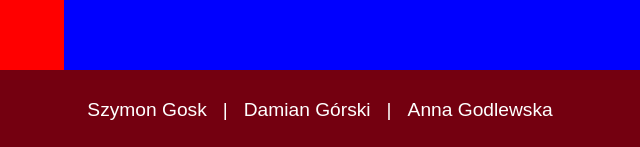
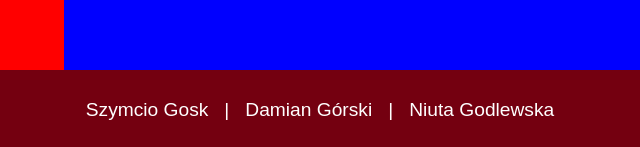
Before and after one commit to Szymon-Gosk/szymon-gosk.github.io, a plain HTML site: page html/przyrost-naturalny.html in a window 1280 px wide. Shown: the part 650-797 px from the top of the page, 320-960 px from the left. Drawn offline with nearby package versions, Linux system fonts and the light colour scheme.

Commit message:
poprawa imienia

```diff
--- a/html/przyrost-naturalny.html
+++ b/html/przyrost-naturalny.html
@@ -51,7 +51,7 @@
     </main>
 
     <footer>
-        Szymon Gosk&nbsp&nbsp&nbsp|&nbsp&nbsp&nbspDamian Górski&nbsp&nbsp&nbsp|&nbsp&nbsp&nbspAnna Godlewska
+        Szymcio Gosk&nbsp&nbsp&nbsp|&nbsp&nbsp&nbspDamian Górski&nbsp&nbsp&nbsp|&nbsp&nbsp&nbspNiuta Godlewska
     </footer>
 
 </body>
```
